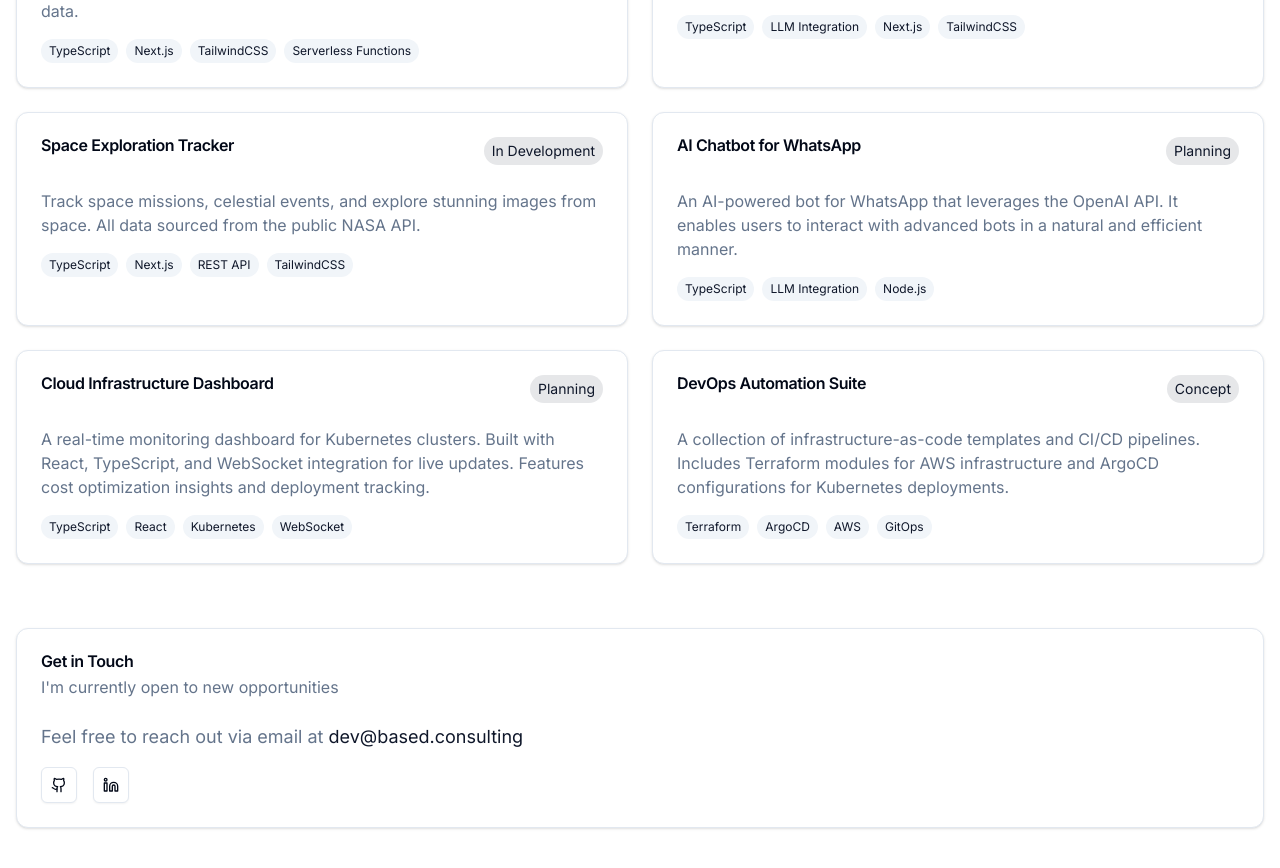
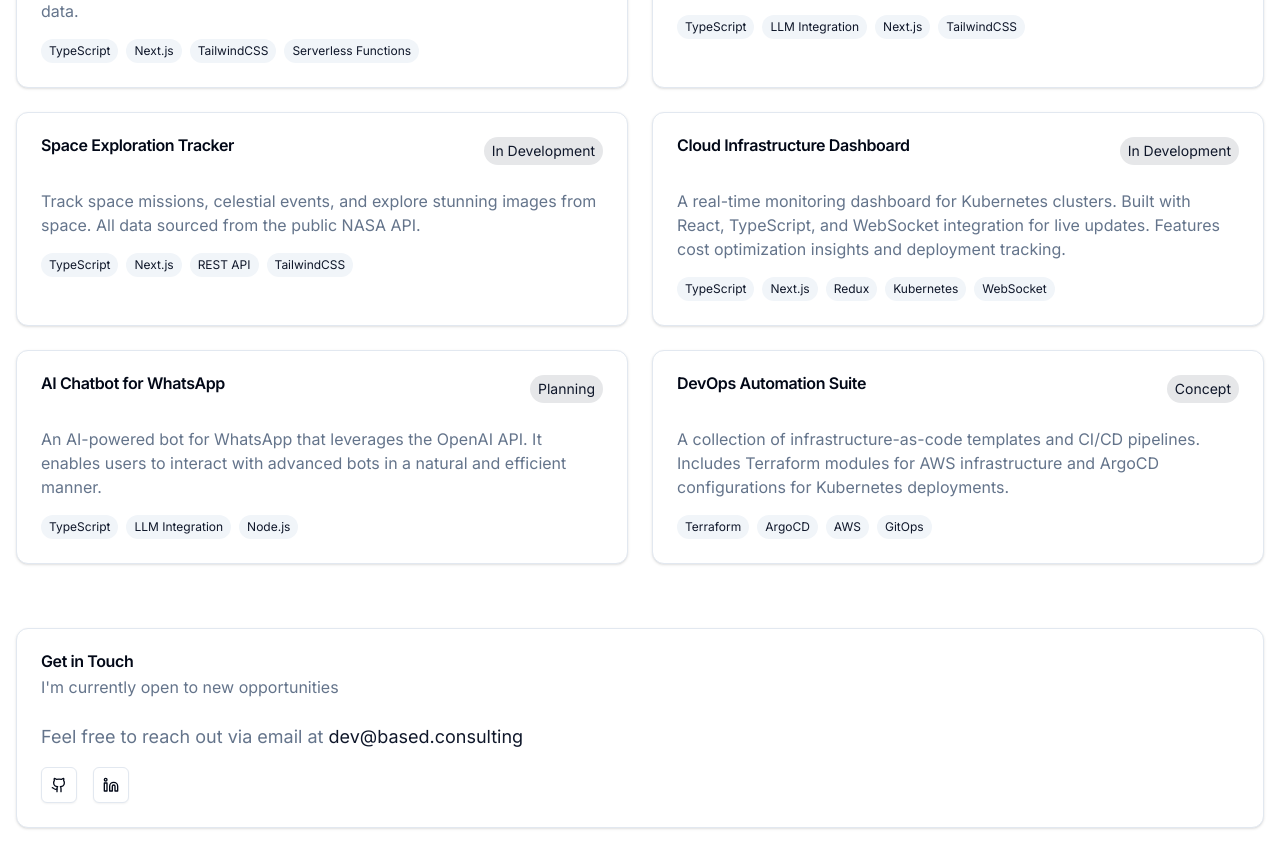
Before and after one commit to GooeyTuxedo/portfolio, a Next.js app: page /portfolio in a window 1280 px wide. Shown: the part 1560-2428 px from the top of the page. Built offline with nearby package versions, Linux system fonts and the light colour scheme.

Commit message:
add screenshot for k8s dashboard project

```diff
--- a/src/app/portfolio/page.tsx
+++ b/src/app/portfolio/page.tsx
@@ -349,15 +349,16 @@ const Portfolio = () => {
               liveUrl="https://space.based.consulting"
             />
             <ProjectCard
+              title="Cloud Infrastructure Dashboard"
+              description="A real-time monitoring dashboard for Kubernetes clusters. Built with React, TypeScript, and WebSocket integration for live updates. Features cost optimization insights and deployment tracking."
+              tags={["TypeScript", "Next.js", "Redux",  "Kubernetes", "WebSocket"]}
+              status="In Development"
+              screenshot='/k8s_dashboard_proj.png'
+            />
+            <ProjectCard
               title="AI Chatbot for WhatsApp"
               description="An AI-powered bot for WhatsApp that leverages the OpenAI API. It enables users to interact with advanced bots in a natural and efficient manner."
               tags={["TypeScript", "LLM Integration", "Node.js"]}
-              status="Planning"
-            />
-            <ProjectCard
-              title="Cloud Infrastructure Dashboard"
-              description="A real-time monitoring dashboard for Kubernetes clusters. Built with React, TypeScript, and WebSocket integration for live updates. Features cost optimization insights and deployment tracking."
-              tags={["TypeScript", "React",  "Kubernetes", "WebSocket"]}
               status="Planning"
             />
             <ProjectCard
```
Also changed, not shown: public/k8s_dashboard_proj.png (added).
